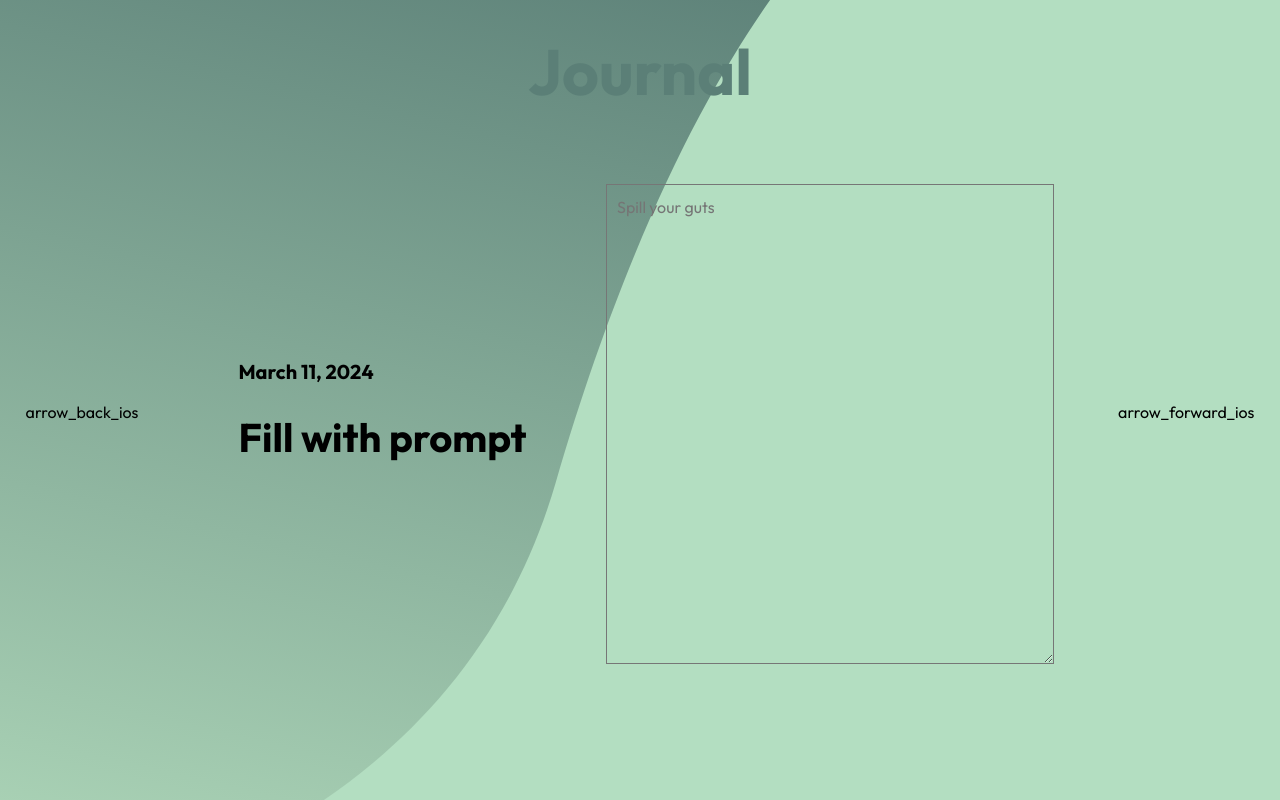
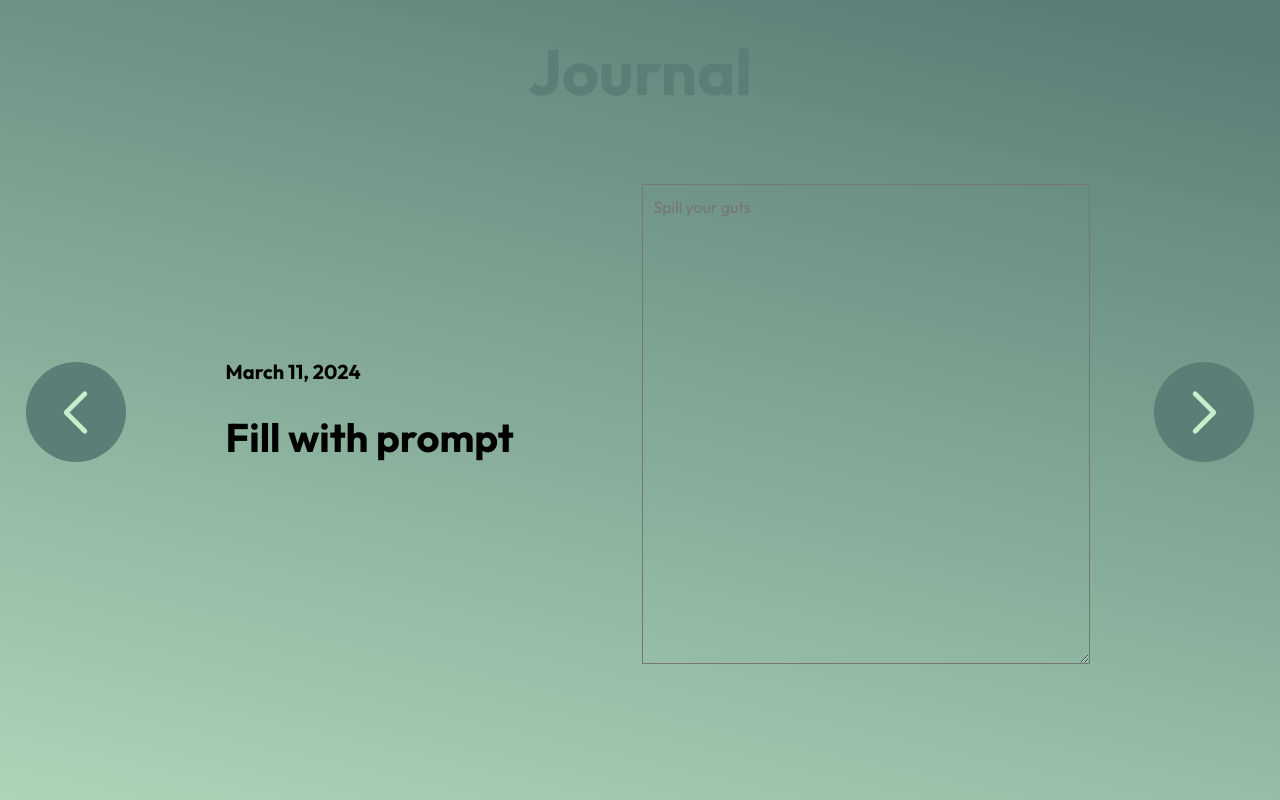
Before and after one commit to srikar-eranky/project-cognitio, a Next.js app in the folder client/: page /journal in a window 1280 px wide. Built offline with nearby package versions, Linux system fonts and the light colour scheme.

Commit message:
fix journal page styling

```diff
--- /dev/null
+++ b/client/src/app/components/JournalLeftBtn/btn.js
@@ -0,0 +1,27 @@
+import styles from "./btn.module.css";
+
+function LeftBtn() {
+  return (
+    <button className={styles.left}>
+      <svg
+        width="75px"
+        height="75px"
+        stroke-width="1.5"
+        viewBox="0 0 24 24"
+        fill="none"
+        xmlns="http://www.w3.org/2000/svg"
+        color="#e5fcf5"
+      >
+        <path
+          d="M15 6L9 12L15 18"
+          stroke="#c5efcb"
+          stroke-width="1.5"
+          stroke-linecap="round"
+          stroke-linejoin="round"
+        ></path>
+      </svg>
+    </button>
+  );
+}
+
+export default LeftBtn;
--- /dev/null
+++ b/client/src/app/components/JournalLeftBtn/btn.module.css
@@ -0,0 +1,24 @@
+.left {
+  cursor: pointer;
+  width: 100px;
+  height: 100px;
+  border-radius: 50%;
+  border-style: none;
+  background-color: var(--darkGreen);
+  display: flex;
+  justify-content: center;
+  align-items: center;
+  transition: background-color 0.3s ease;
+}
+
+.left:hover {
+  background-color: var(--accentGreen1);
+}
+
+.left path {
+  transition: stroke 0.3s ease;
+}
+
+.left:hover path {
+  stroke: var(--darkGreen);
+}
--- /dev/null
+++ b/client/src/app/components/JournalRightBtn/btn.js
@@ -0,0 +1,27 @@
+import styles from "./btn.module.css";
+
+function RightBtn() {
+  return (
+    <button className={styles.right}>
+      <svg
+        width="75px"
+        height="75px"
+        stroke-width="1.5"
+        viewBox="0 0 24 24"
+        fill="none"
+        xmlns="http://www.w3.org/2000/svg"
+        color="#e5fcf5"
+      >
+        <path
+          d="M9 6L15 12L9 18"
+          stroke="#c5efcb"
+          stroke-width="1.5"
+          stroke-linecap="round"
+          stroke-linejoin="round"
+        ></path>
+      </svg>
+    </button>
+  );
+}
+
+export default RightBtn;
--- /dev/null
+++ b/client/src/app/components/JournalRightBtn/btn.module.css
@@ -0,0 +1,24 @@
+.right {
+  cursor: pointer;
+  width: 100px;
+  height: 100px;
+  border-radius: 50%;
+  border-style: none;
+  background-color: var(--darkGreen);
+  display: flex;
+  justify-content: center;
+  align-items: center;
+  transition: background-color 0.3s ease;
+}
+
+.right:hover {
+  background-color: var(--accentGreen1);
+}
+
+.right path {
+  transition: stroke 0.3s ease;
+}
+
+.right:hover path {
+  stroke: var(--darkGreen);
+}
--- a/client/src/app/journal/page.js
+++ b/client/src/app/journal/page.js
@@ -1,7 +1,9 @@
-import styles from './page.module.css'
+import styles from "./page.module.css";
+import RightBtn from "../components/JournalRightBtn/btn";
+import LeftBtn from "../components/JournalLeftBtn/btn";
 
-function JournalGreeting(){
-    let newDate = new Date()
+function JournalGreeting() {
+  let newDate = new Date();
   let date = newDate.getDate();
   let month = newDate.getMonth() + 1;
   let year = newDate.getFullYear();
@@ -45,6 +47,14 @@ function JournalGreeting(){
   }
 
   return (
+    <>
+      <style js="true" global="true">
+        {`
+      body {
+          background: linear-gradient(12.8deg, #C5EFCB -29.07%, #5B7F77 94.75%);
+       }
+        `}
+      </style>
       <div className={styles.background_container}>
         <div className={styles.title_container}>
           <h1 className={styles.title}>Journal</h1>
@@ -52,25 +62,35 @@ function JournalGreeting(){
 
         <div className={styles.book}>
           <div className={styles.arrows_left}>
-                <span class="material-symbols-outlined">
+            {/* <span class="material-symbols-outlined">
                     arrow_back_ios
-                </span>
+                </span> */}
+            <LeftBtn />
           </div>
           <div className={styles.left_container}>
-                <h1 className={styles.date}>{month} {date}, {year}</h1>
+            <h1 className={styles.date}>
+              {month} {date}, {year}
+            </h1>
             <h3 className={styles.prompt}>Fill with prompt</h3>
           </div>
           <div className={styles.right_container}>
-                <textarea className={styles.textbox} placeholder="Spill your guts" rows="100" cols = "500"></textarea>
+            <textarea
+              className={styles.textbox}
+              placeholder="Spill your guts"
+              rows="100"
+              cols="500"
+            ></textarea>
           </div>
           <div className={styles.arrows_right}>
-                <span class="material-symbols-outlined">
+            {/* <span class="material-symbols-outlined">
                     arrow_forward_ios
-                </span>
+                </span> */}
+            <RightBtn />
           </div>
         </div>
       </div>
-    )
+    </>
+  );
 }
 
 export default JournalGreeting;
```
Lines whose indentation alone changed are shown as unchanged.
